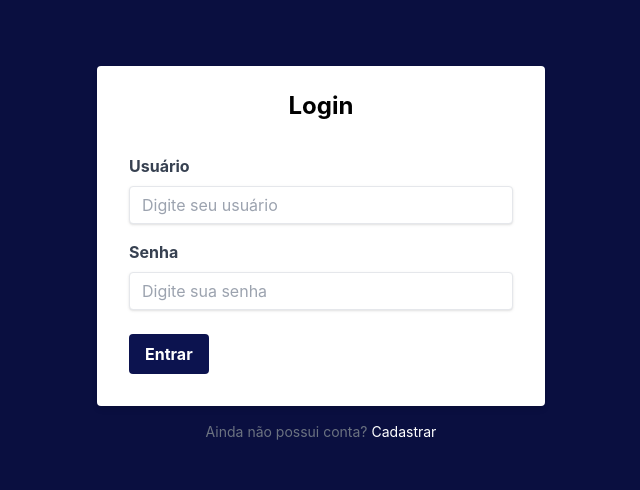
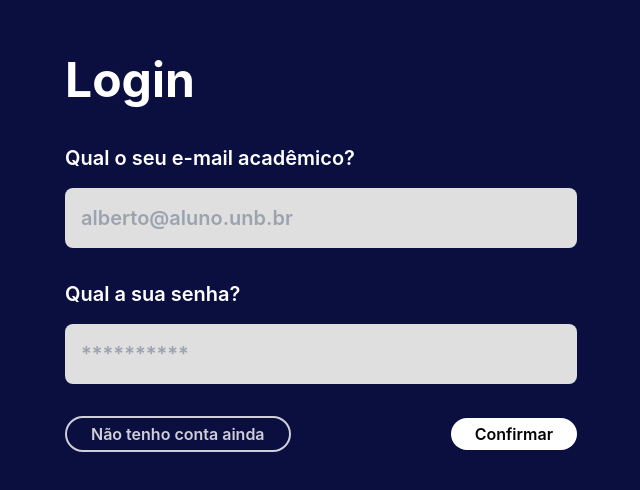
Before and after one commit to mateusap1/palestrinha_web, a React (Create React App) app: page /login in a window 1280 px wide. Shown: the part 146-636 px from the top of the page, without its empty margins (319-959 px from the left). Built offline with nearby package versions, Linux system fonts and the light colour scheme.

Commit message:
Remodeled login page

```diff
--- a/src/pages/loginPage.tsx
+++ b/src/pages/loginPage.tsx
@@ -1,89 +1,59 @@
-import { Link } from "react-router-dom";
-import { useForm } from "react-hook-form";
+import { useState } from "react";
 import { useNavigate } from "react-router-dom";
-import { zodResolver } from "@hookform/resolvers/zod";
-// import { loginUserSchema } from "../schemas/userSchemas";
-import { ZodObject, ZodString, ZodTypeAny } from "zod";
-import { useContext } from "react";
-// import { UserContext } from "../contexts/UserContext";
 
 const LoginPage = () => {
-  // const {
-  //   register,
-  //   handleSubmit,
-  //   formState: { errors },
-  // } = useForm<ILogin>({
-  //   resolver: zodResolver(loginUserSchema),
-  // });
+  const navigate = useNavigate();
 
-  // const submit = (data: ILogin) => {
-  //   login(data);
-  // };
-
-  // const { login } = useContext(UserContext);
+  const submitLogin = () => {};
 
   return (
-    <div className="min-h-screen bg-secundary flex items-center justify-center">
-      <div className="max-w-md w-full mx-4">
-        <form
-          onSubmit={() => {}}
-          className="bg-white rounded shadow-md px-8 pt-6 pb-8 mb-4"
-        >
-          <h2 className="text-2xl font-bold mb-8 text-center">Login</h2>
-          <div className="mb-4">
-            <label
-              htmlFor="username"
-              className="block text-gray-700 font-bold mb-2"
-            >
-              Usuário
-            </label>
-            <input
-              id="username"
-              className="shadow appearance-none border rounded w-full py-2 px-3 text-gray-700 leading-tight focus:outline-none focus:shadow-outline"
-              title="Email"
-              type="text"
-              placeholder="Digite seu usuário"
-              // {...register("email")}
-            />
-            {/* {errors.email && (
-              <p className="text-red-500 text-sm mt-1">{errors.email.message}</p>
-            )} */}
+    <div className="bg-secundary text-opposite min-h-screen">
+      <div className="flex justify-center w-full">
+        <div className="w-128">
+          <div className="w-full">
+            <div className="flex items-center h-screen w-full">
+              <div className="flex flex-col items-center w-full">
+                <h2 className="text-opposite font-bold text-5xl w-full mb-10">
+                  Login
+                </h2>
+
+                <div className="w-full">
+                  <div className="text-xl font-semibold w-full flex flex-col gap-8">
+                    <div className="flex flex-col gap-4 w-full">
+                      <span>Qual o seu e-mail acadêmico?</span>
+                      <input
+                        className="p-4 bg-opposite-pale text-black rounded-lg"
+                        placeholder="alberto@aluno.unb.br"
+                      />
+                    </div>
+                    <div className="flex flex-col gap-4">
+                      <span>Qual a sua senha?</span>
+                      <input
+                        type="password"
+                        className="p-4 bg-opposite-pale text-black rounded-lg"
+                        placeholder="**********"
+                      />
+                    </div>
+                  </div>
+                  <div className="w-full flex justify-between items-center">
+                    <button
+                      className="border-2 border-white px-6 py-1 mt-8 rounded-full font-semibold opacity-80"
+                      onClick={() => navigate("/register")}
+                    >
+                      Não tenho conta ainda
+                    </button>
+                    <button
+                      className="text-black bg-white px-6 py-1 mt-8 rounded-full font-semibold"
+                      onClick={() => submitLogin()}
+                    >
+                      Confirmar
+                    </button>
+                  </div>
+                </div>
+              </div>
+            </div>
           </div>
-          <div className="mb-6">
-            <label
-              htmlFor="password"
-              className="block text-gray-700 font-bold mb-2"
-            >
-              Senha
-            </label>
-            <input
-              id="password"
-              className="shadow appearance-none border rounded w-full py-2 px-3 text-gray-700 leading-tight focus:outline-none focus:shadow-outline"
-              title="Senha"
-              type="password"
-              placeholder="Digite sua senha"
-              // {...register("password")}
-            />
-            {/* {errors.password && (
-              <p className="text-red-500 text-sm mt-1">{errors.password.message}</p>
-            )} */}
-          </div>
-          <button
-            type="submit"
-            className="bg-primary hover:bg-primary-dark text-white font-bold py-2 px-4 rounded focus:outline-none focus:shadow-outline"
-          >
-            Entrar
-          </button>
-        </form>
-        <p className="text-center text-gray-500 text-sm">
-          Ainda não possui conta?{" "}
-          <Link
-            className="text-opposite hover:text-primary-dark"
-            to="/register"
-          >
-            Cadastrar
-          </Link>
-        </p>
+        </div>
       </div>
     </div>
   );
```
